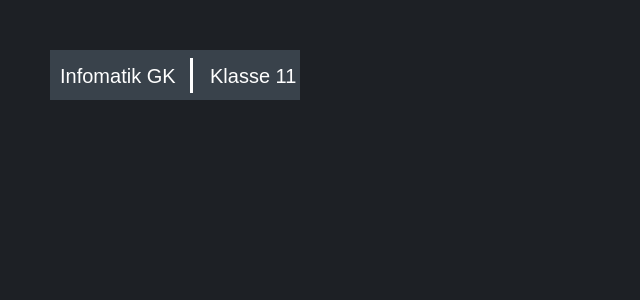
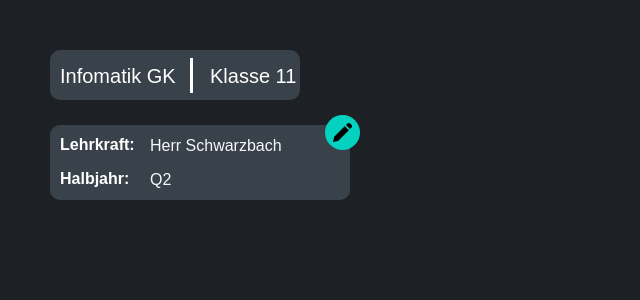
Before and after one commit to johan-t/Notentracker, a React (Create React App) app in the folder noten-react/: page / in a window 1280 px wide. Shown: the top 300 px of the page, without its empty margins (0-640 px from the left). Built offline with nearby package versions, Linux system fonts and the light colour scheme.

Commit message:
rechter header done

```diff
--- a/noten-react/src/index.css
+++ b/noten-react/src/index.css
@@ -1,16 +1,17 @@
 body {
   background-color: #1D2025;
+  font-family: Arial, Helvetica, sans-serif;
 }
 .Kurs-Overview {
   height: 50px;
   width: 250px;
   background-color: #39424B;
   color: white;
-  font-family: Arial, Helvetica, sans-serif;
   font-size: 20px;
   position: absolute;
   left: 50px;
   top: 50px;
+  border-radius: 10px;
 }
 .Kurs-Name {
   position: absolute;
@@ -31,3 +32,43 @@ body {
   left: 140px;
   top: 8px;
 }
+.Lehrer-Semester {
+  height: 75px;
+  width: 300px;
+  background-color: #39424B;;
+  position: absolute;
+  top: 125px;
+  left: 50px;
+  border-radius: 10px;
+}
+.Key-LS {
+  color: white;
+  position: absolute;
+  top: -5px;
+  left: 10px;
+  font-weight: 800;
+}
+.Value-LS {
+  color: #F5F7FA;
+  position: absolute;
+  left: 100px;
+  top: -4px;
+}
+.circle {
+  height: 35px;
+  width: 35px;
+  background-color: #02D2BF;
+  border-radius: 50%;
+  display: inline-block;
+  position: absolute;
+  left: 275px;
+  top: -10px;
+  cursor: pointer;
+}
+.pencil-icon {
+  height: 55%;
+  width: 55%;
+  position: absolute;
+  left: 7.5px;
+  top: 7.5px;
+}
--- a/noten-react/src/pages/home.js
+++ b/noten-react/src/pages/home.js
@@ -1,3 +1,6 @@
+import React from "react";
+import Pencil from "./pencil.png"
+
 function HomePage() {
     return (
        <>
@@ -6,6 +9,20 @@ function HomePage() {
                 <span className="Kurs-Name">Infomatik GK</span>
                 <div className="divider"></div>
                 <span className="Klasse-Name">Klasse 11</span>
+           </div>
+
+           <div className="Lehrer-Semester">
+                <div className="Key-LS">
+                    <p className="Lehrkraft">Lehrkraft:</p>
+                    <p className="Halbjahr">Halbjahr:</p>
+                </div>
+                <div className="Value-LS">
+                    <p className="Schwarzbach">Herr Schwarzbach</p>
+                    <p className="Q2">Q2</p>
+                </div>
+                <div className="circle">
+                    <img className="pencil-icon" src={Pencil} alt="pencil-icon"></img>
+                </div>
            </div>
        </header>
        <body>
```
Also changed, not shown: noten-react/src/pages/pencil.png (added).
